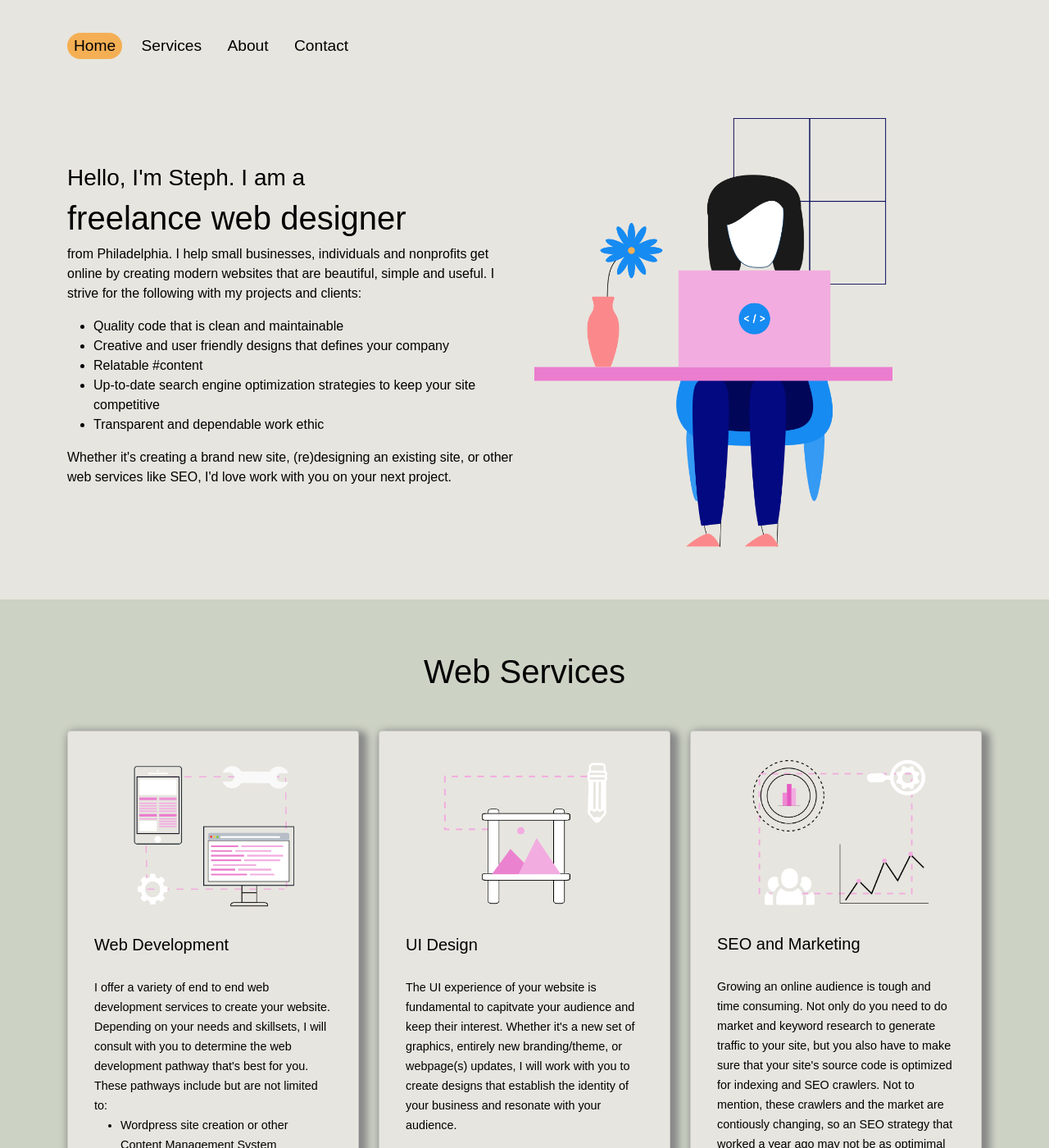
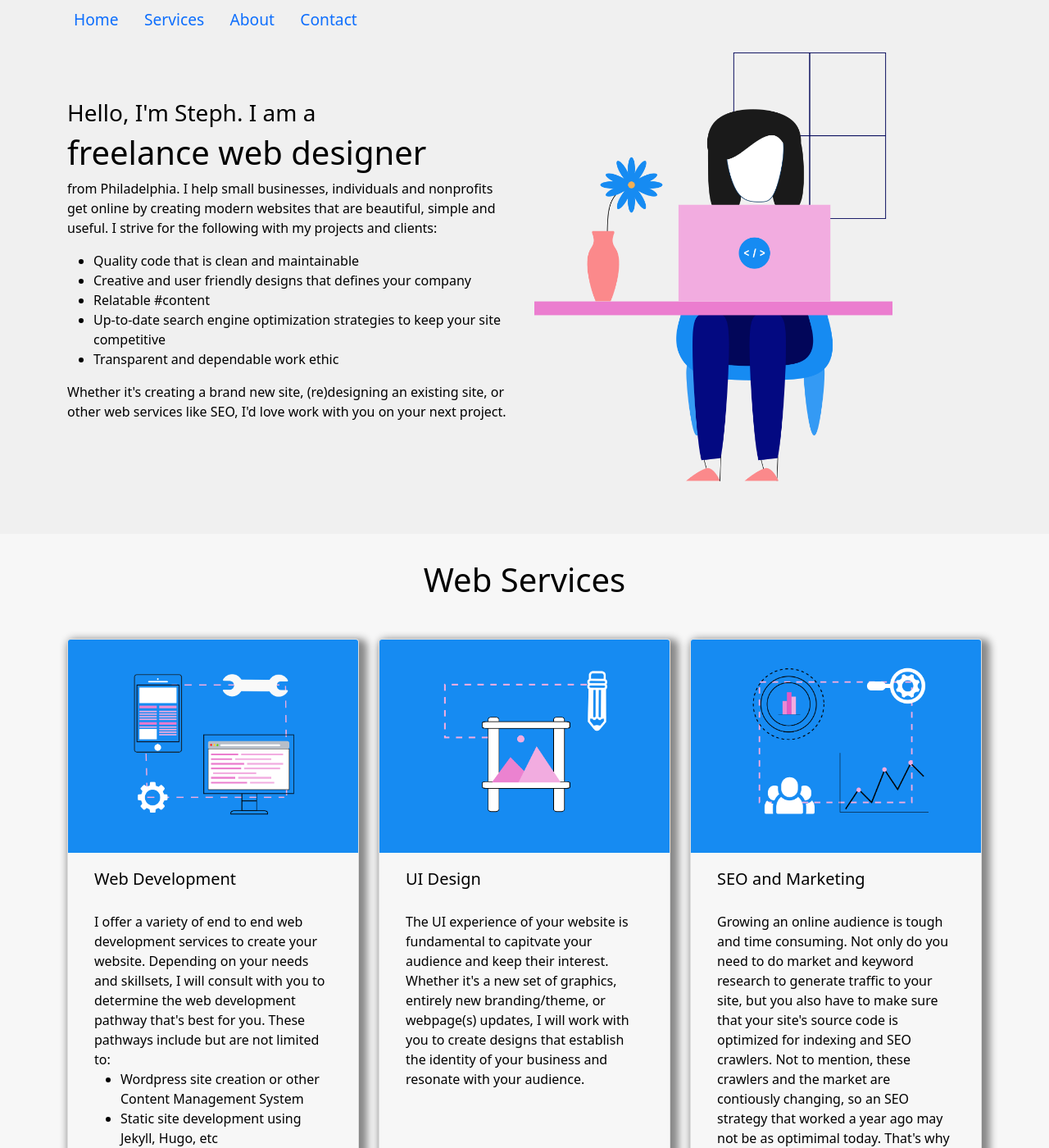
Before and after one commit to sitesbysteph/sitesbysteph.github.io, a Jekyll site: the page built from index.html, in a window 1280 px wide and 1400 px high. Shown: the whole window at 82% size. Built offline with Jekyll 4.4.1, drawn with Linux system fonts in a browser that asks for light colours; nearby versions of some CDN libraries; emoji names are drawn with the system emoji font.

Commit message:
Update css

```diff
--- a/_sass/about.scss
+++ b/_sass/about.scss
@@ -2,3 +2,11 @@
   border-radius: 50%;
   height: auto;
 }
+
+@media (max-width: 768px) {
+  #about-img {
+    margin: auto;
+    width: 50%;
+    height: auto;
+  }
+}
--- a/_sass/body.scss
+++ b/_sass/body.scss
@@ -1,21 +1,20 @@
-$backgroundColor: #e7e5df;
-$bodyColor: #000000;
+$text-color: #000000;
 $baseurl: "{{ site.baseurl }}";
-$primary: #f4af54;
-$secondary: #cb8d46;
-$font-family-sans-serif: "Poppins", sans-serif;
+$primary: #056cf2;
+$primary-light: #168bf2;
+$secondary: #f2ace0;
+$background-light: #f7f7f7;
+$background-main: #f0f0f0;
 
 body {
-  background: $backgroundColor;
-  color: $bodyColor;
+  background: $background-main;
+  color: $text-color;
   font-weight: 300;
   line-height: 1.5em;
-  background-repeat: no-repeat;
-  background-size: cover;
   font-size: 1em;
-  font-family: $font-family-sans-serif;
 }
 
 section {
-  padding: 4em 0;
+  margin: 2em 0;
+  padding: 2em 0;
 }
--- a/_sass/footer.scss
+++ b/_sass/footer.scss
@@ -1,4 +1,19 @@
 footer {
-  background-color: rgba(250, 244, 237, 0.8);
+  background-color: $primary-light;
+  padding: 1em 0 0 0;
+  color: white;
+}
+
+footer h5 {
+  color: $secondary;
+}
+
+footer a {
+  color: white;
+  text-decoration: none;
+}
+
+#copyright {
+  background-color: $primary;
   padding: 1em 0;
 }
--- a/_sass/home.scss
+++ b/_sass/home.scss
@@ -1,5 +1,13 @@
 #home h3 {
   font-weight: 400;
+}
+
+.fa-envelope {
+  color: $secondary;
+}
+
+.btn-primary {
+  border-radius: 2em;
 }
 
 @media (min-width: 992px) {
--- a/_sass/navbar.scss
+++ b/_sass/navbar.scss
@@ -1,18 +1,41 @@
-.navbar {
-  margin-top: 2em;
+nav.navbar {
+  //   border-bottom: 0.2em solid $tertiarary;
+  background-color: $background-main;
+  font-size: 1.2em;
+  font-weight: 400;
+  color: $primary;
+  width: 100%;
+  position: fixed;
+  top: 0;
+  width: 100%;
+  z-index: 1000;
 }
 
-.active {
-  background-color: $primary;
-  color: white;
+.navbar-nav {
+  flex-direction: row;
 }
 
+@media (max-width: 576px) {
+  nav.navbar {
+    font-size: 1em;
+  }
+
+  #email {
+    display: none;
+  }
+}
+
+// .nav-item.nav-link.active {
+//   background-color: $primary;
+//   color: white;
+// }
+
 .nav-item {
-  text-align: center;
+  //   text-align: center;
   margin-right: 0.8em;
   border-radius: 1em;
-  color: black;
   padding: 0.2em;
+  display: inline-block;
 }
 
 .nav-item:hover {
@@ -22,15 +45,6 @@
   color: white;
 }
 
-#nav-button {
-  border-width: 0;
-  padding: 0.2em 0.4em;
-  border-radius: 2em;
-  margin-right: 0.8em;
+.nav-item.nav-link .fa-envelope {
+  color: $secondary;
 }
-
-.navbar-nav {
-  font-size: 1.2em;
-  font-weight: 400;
-  color: black;
-}
--- a/_sass/services.scss
+++ b/_sass/services.scss
@@ -1,5 +1,5 @@
 #services {
-  background-color: #ccd2c4;
+  background-color: $background-light;
 }
 
 #services h1 {
@@ -8,7 +8,6 @@
 }
 
 .card {
-  background: #e7e5df;
   box-shadow: 5px 5px 10px 5px #888888;
 }
 
@@ -17,34 +16,27 @@
 }
 
 .card-img-top {
-  padding: 2em 4em 0em 4em;
+  background-color: $primary-light;
+  padding: 2em 4em;
 }
 
 .card-body {
   padding: 0 2em;
-}
-
-.card-text {
-  font-size: 0.9em;
-}
-
-.card-footer {
-  background-color: #e7e5df;
+  background-color: $background-light;
 }
 
 .accordion-item {
-  background-color: #e7e5df;
   border: 0;
 }
 
 .accordion-button {
-  background-color: #e7e5df;
   font-weight: 500;
-  color: #f4af54;
+  color: $secondary;
 }
 
-.accordion-header {
-  background-color: #e7e5df;
+.accordion-button:not(.collapsed) {
+  color: white;
+  background-color: $secondary;
 }
 
 @media (max-width: 992px) {
```
